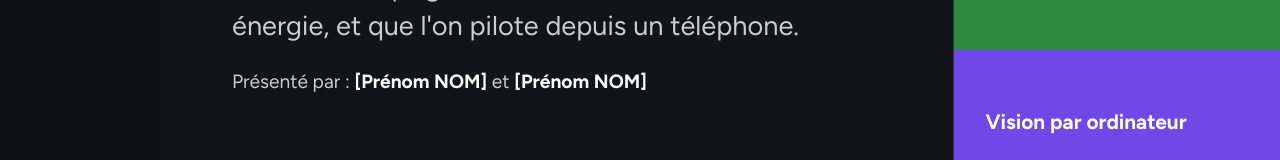
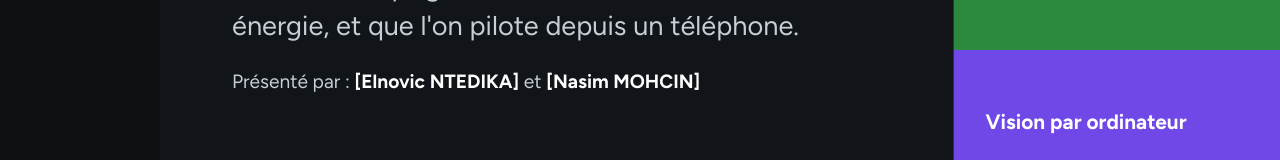
Before and after one commit to elnovic/MAISON-INTELLIGENTE-3D, a plain HTML site: page presentation/index.html in a window 1280 px wide. Shown: the part 472-632 px from the top of the page. Drawn offline with Linux system fonts and the light colour scheme.

Commit message:
Update presenter names in index.html

```diff
--- a/presentation/index.html
+++ b/presentation/index.html
@@ -84,7 +84,7 @@ aside.notes{display:none}
     <div class="kicker" style="--c:#2b8a3e;color:#9be3b0">Projet IoT · Jumeau numérique · FabLab</div>
     <h1>Maison intelligente</h1>
     <p style="font-size:34px;margin:0 0 30px">Une maison qui gère seule son confort, sa sécurité et son énergie, et que l'on pilote depuis un téléphone.</p>
-    <p style="font-size:24px">Présenté par : <b style="color:#fff">[Prénom NOM]</b> et <b style="color:#fff">[Prénom NOM]</b></p>
+    <p style="font-size:24px">Présenté par : <b style="color:#fff">[Elnovic NTEDIKA]</b> et <b style="color:#fff">[Nasim MOHCIN]</b></p>
   </div>
   <div class="bandes"><div style="background:#1f77b4">Confort</div><div style="background:#c92a2a">Sécurité</div><div style="background:#2b8a3e">Économie</div><div style="background:#7048e8">Vision par ordinateur</div><div style="background:#e8590c">Pilotage à distance</div></div>
   <aside class="notes">Se présenter. Annoncer le plan en une phrase : le problème, notre solution, chaque composant, la démonstration, puis le passage au FabLab. Durée visée : 12 à 15 minutes, plus les questions.</aside>
```
